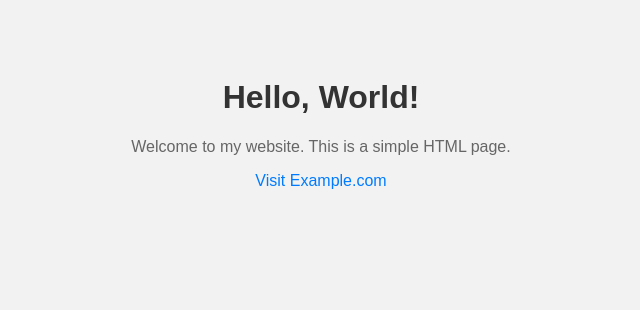
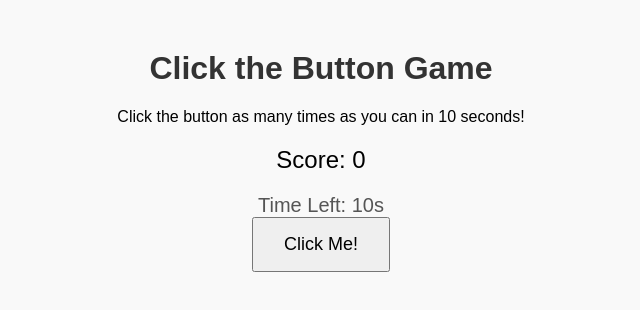
Before and after one commit to jorneg112/lambada, a plain HTML site: page index.html in a window 1280 px wide. Shown: the whole page, without its empty margins (319-959 px from the left). Drawn offline with Linux system fonts and the light colour scheme.

Commit message:
Update index.html

```diff
--- a/index.html
+++ b/index.html
@@ -3,29 +3,72 @@
 <head>
     <meta charset="UTF-8">
     <meta name="viewport" content="width=device-width, initial-scale=1.0">
-    <title>Welcome to My Website</title>
+    <title>Click Game</title>
     <style>
         body {
             font-family: Arial, sans-serif;
-            background-color: #f2f2f2;
             text-align: center;
-            padding: 50px;
+            background-color: #f9f9f9;
+            margin: 50px;
         }
         h1 {
             color: #333;
         }
-        p {
-            color: #666;
+        button {
+            padding: 15px 30px;
+            font-size: 18px;
+            cursor: pointer;
         }
-        a {
-            color: #007BFF;
-            text-decoration: none;
+        #score {
+            font-size: 24px;
+            margin: 20px;
+        }
+        #timer {
+            font-size: 20px;
+            color: #555;
         }
     </style>
 </head>
 <body>
-    <h1>Hello, World!</h1>
-    <p>Welcome to my website. This is a simple HTML page.</p>
-    <a href="https://www.example.com">Visit Example.com</a>
+
+    <h1>Click the Button Game</h1>
+    <p>Click the button as many times as you can in 10 seconds!</p>
+
+    <div id="score">Score: 0</div>
+    <div id="timer">Time Left: 10s</div>
+    <button id="clickBtn">Click Me!</button>
+
+    <script>
+        let score = 0;
+        let timeLeft = 10;
+        let gameStarted = false;
+        const scoreDisplay = document.getElementById('score');
+        const timerDisplay = document.getElementById('timer');
+        const button = document.getElementById('clickBtn');
+
+        button.addEventListener('click', () => {
+            if (!gameStarted) {
+                gameStarted = true;
+                startGame();
+            }
+            if (timeLeft > 0) {
+                score++;
+                scoreDisplay.textContent = 'Score: ' + score;
+            }
+        });
+
+        function startGame() {
+            const countdown = setInterval(() => {
+                timeLeft--;
+                timerDisplay.textContent = 'Time Left: ' + timeLeft + 's';
+                if (timeLeft <= 0) {
+                    clearInterval(countdown);
+                    button.disabled = true;
+                    timerDisplay.textContent = 'Time\'s up!';
+                }
+            }, 1000);
+        }
+    </script>
+
 </body>
 </html>
```
